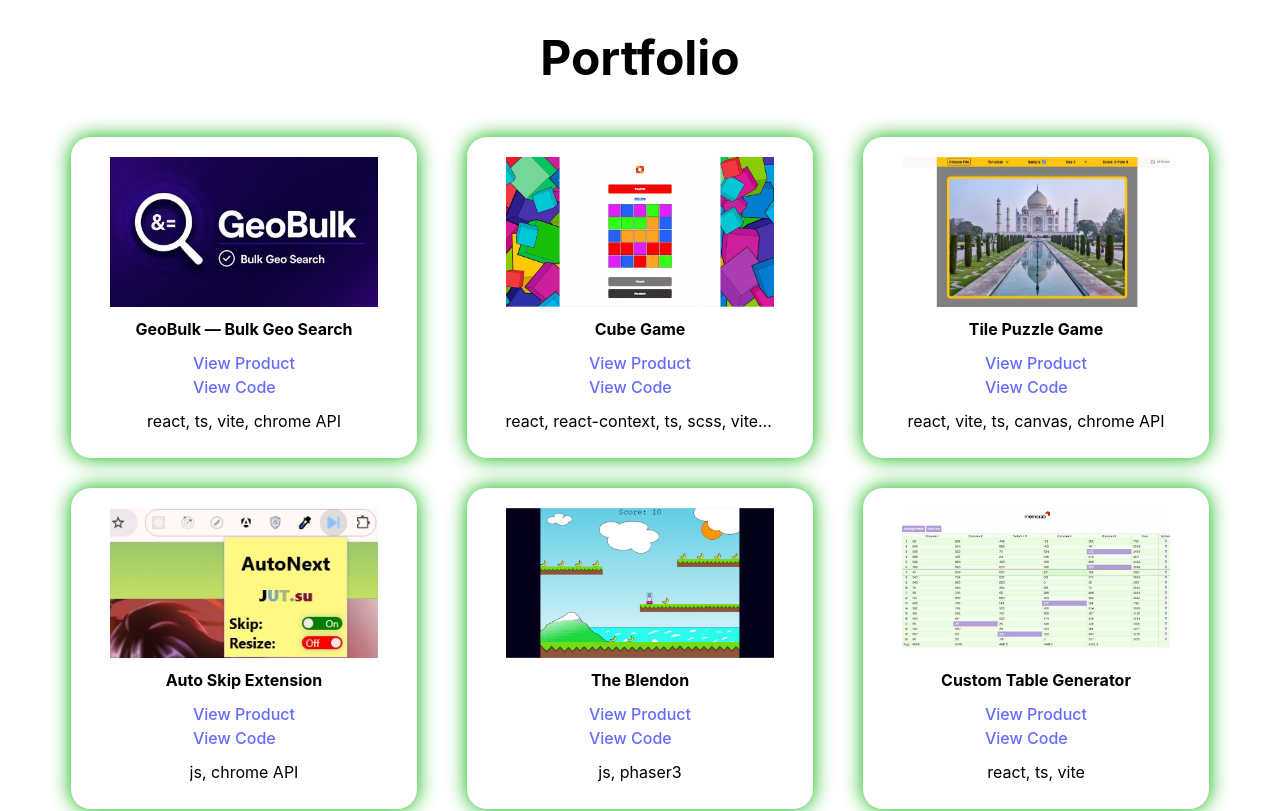
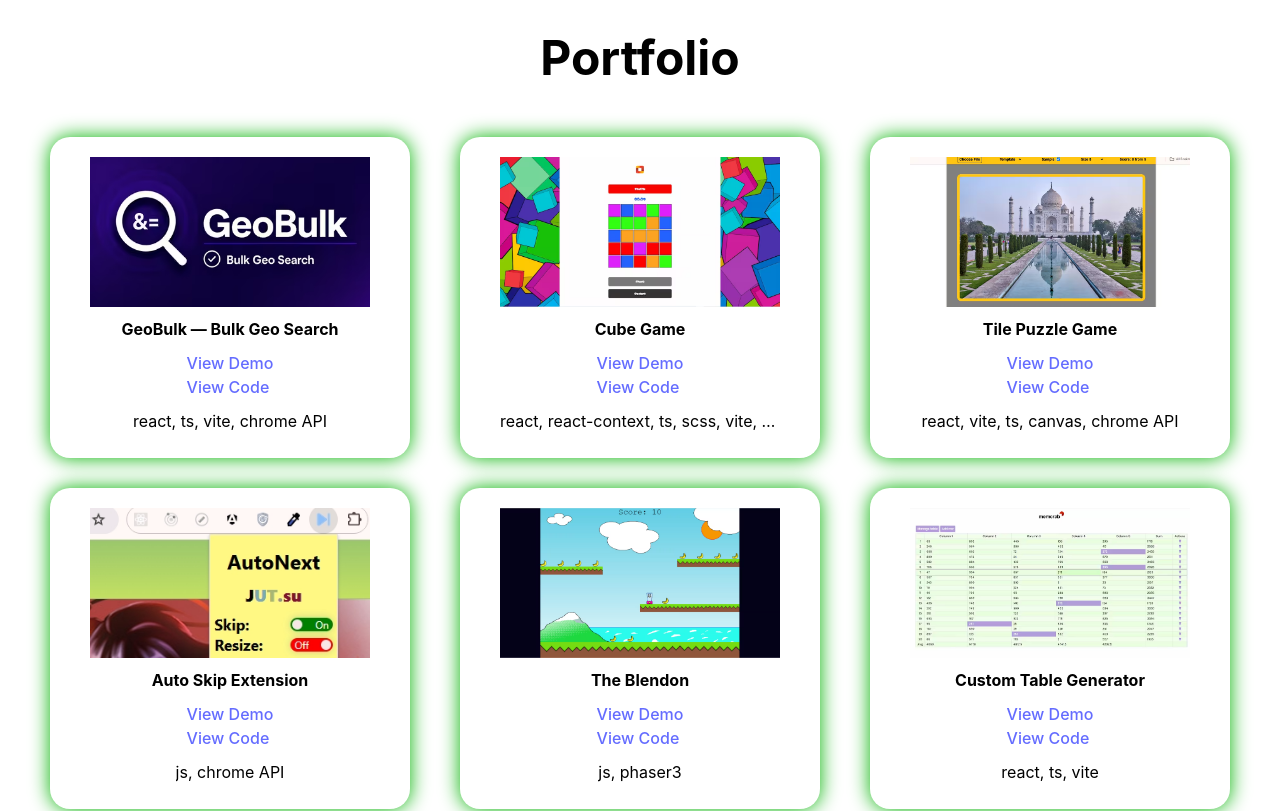
Before and after one commit to den-bulaev/portfolio, a React (Vite) app: page / in a window 1280 px wide. Shown: the top 811 px of the page. Built offline with nearby package versions, Linux system fonts and the light colour scheme.

Commit message:
text fixed

```diff
--- a/src/App.tsx
+++ b/src/App.tsx
@@ -23,6 +23,7 @@
       </h1>
       <CardsGrid
         cards={siteVersion === ESiteVersion.CHROME ? appCardsChrome : appCards}
+        isChrome={siteVersion === ESiteVersion.CHROME}
       />
     </main>
   );
--- a/src/components/AppCard/AppCard.scss
+++ b/src/components/AppCard/AppCard.scss
@@ -4,7 +4,7 @@
   align-items: center;
   gap: 10px;
   padding: 20px 5px 5px;
-  max-width: 200px;
+  width: 200px;
   border-radius: 20px;
   box-shadow: 0px 0px 10px rgb(0, 178, 0);
 
@@ -44,7 +44,7 @@
 
 @media (min-width: 481px) {
   .app-card {
-    max-width: 350px;
+    width: 300px;
     box-shadow: 0px 0px 20px rgb(0, 178, 0);
 
     &_preview {
@@ -59,6 +59,12 @@
 
 @media (min-width: 768px) {
   .app-card {
-    max-width: 350px;
+    width: 300px;
   }
 }
+
+@media (min-width: 1280px) {
+  .app-card {
+    width: 350px;
+  }
+}
--- a/src/components/AppCard/AppCard.tsx
+++ b/src/components/AppCard/AppCard.tsx
@@ -5,8 +5,11 @@
 
 import "./AppCard.scss";
 
-const AppCard: React.FC<IAppCard & { identifier: string }> = (props) => {
-  const { image, title, stack, linkToCode, linkToDemo, identifier } = props;
+const AppCard: React.FC<
+  IAppCard & { identifier: string; isChrome: boolean }
+> = (props) => {
+  const { image, title, stack, linkToCode, linkToDemo, identifier, isChrome } =
+    props;
   const stackRef = useRef<HTMLElement | null>(null);
   const [isTooltip, setIsTooltip] = useState(false);
 
@@ -17,7 +20,6 @@
     ) {
       setIsTooltip(true);
     }
-
   }, [stackRef.current]);
 
   return (
@@ -30,7 +32,7 @@
 
       <div className="app-card_link-container">
         <a href={linkToDemo} target="_blank">
-          View Product
+          View {isChrome ? "Product" : "Demo"}
         </a>
         <a href={linkToCode} target="_blank">
           View Code
--- a/src/components/CardsGrid/CardsGrid.tsx
+++ b/src/components/CardsGrid/CardsGrid.tsx
@@ -6,14 +6,23 @@
 
 import "./CardsGrid.scss";
 
-const CardsGrid: React.FC<{ cards: IAppCard[] }> = (props) => {
-  const { cards } = props;
+const CardsGrid: React.FC<{ cards: IAppCard[]; isChrome: boolean }> = (
+  props,
+) => {
+  const { cards, isChrome } = props;
 
   return (
     <section className="main-grid-container">
       {cards.map((card) => {
         const identifier = uuidv4();
-        return <AppCard {...card} identifier={identifier} key={identifier} />;
+        return (
+          <AppCard
+            {...card}
+            identifier={identifier}
+            isChrome={isChrome}
+            key={identifier}
+          />
+        );
       })}
     </section>
   );
--- a/src/utils.ts
+++ b/src/utils.ts
@@ -95,7 +95,7 @@
       "https://chromewebstore.google.com/detail/tile-puzzle/daonpfbaalkmmieafnfpbopadndgbinc",
     linkToCode: "https://github.com/den-bulaev/tile-puzzle-chrome-extension",
     stack: "react, vite, ts, canvas, chrome API",
-  }
+  },
 ];
 
 export function getVersion(): string | null {
```
